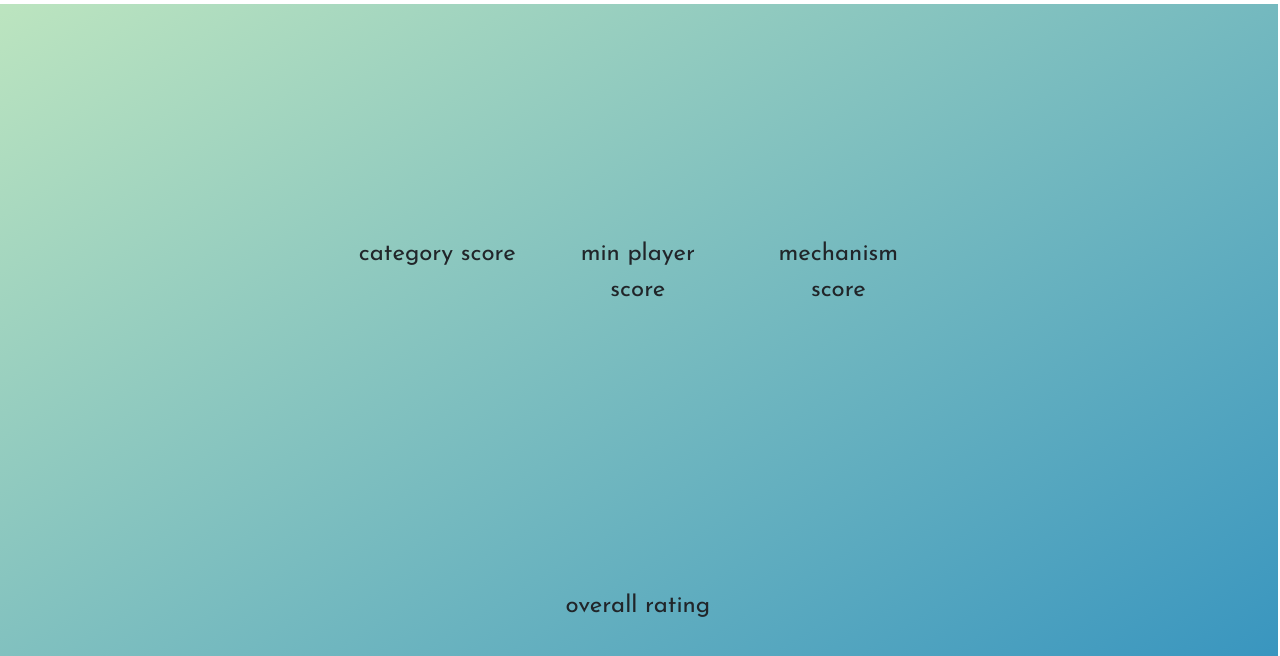
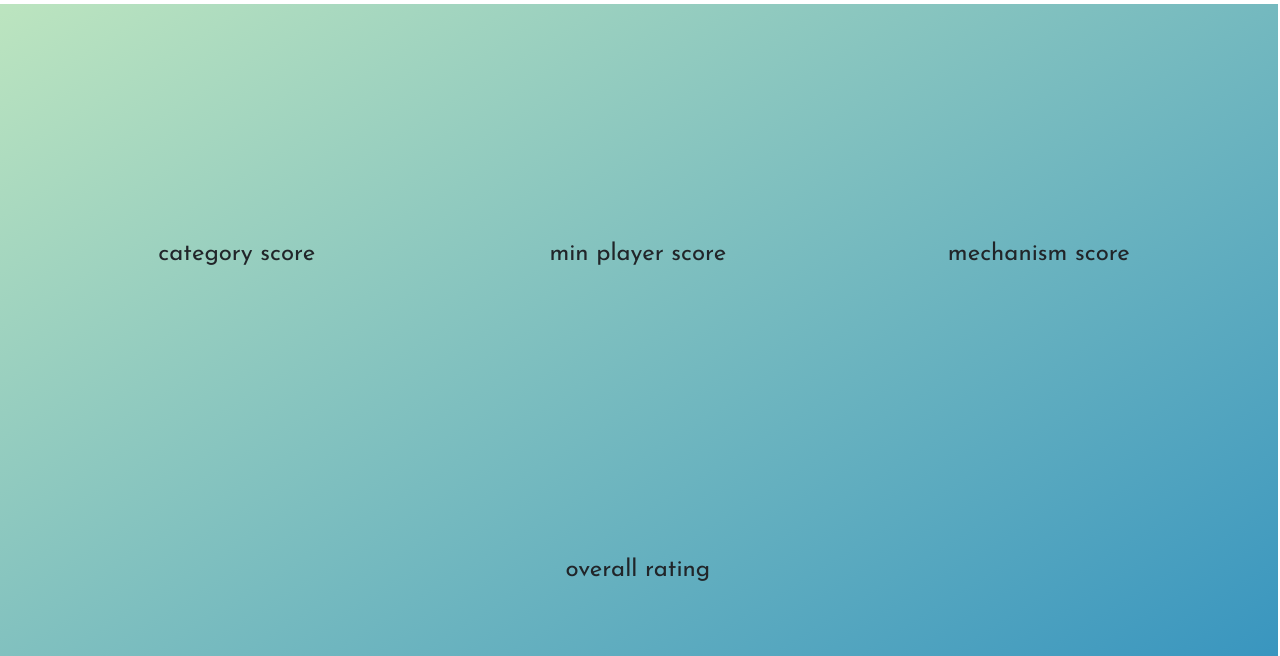
Before and after one commit to sangjunp4rk/boardgame_design_data_viz, a Flask app: page / in a window 1280 px wide. Shown: the part 5844-6500 px from the top of the page. Run offline with Flask 2, Linux system fonts and the light colour scheme; some libraries are stand-ins or nearby versions.

Commit message:
fixed missing html code

```diff
--- a/templates/main.html
+++ b/templates/main.html
@@ -534,39 +534,35 @@
     <div class="row panel" id="rating_panel">
       <div class="col-lg-12 inner_rating_div">
         <div class="row">
-          <div class="col-lg-2 offset-lg-1">
-          </div>
-          <div class="col-lg-2 sub_score">
+<!--           <div class="col-lg-2 offset-lg-1">
+          </div> -->
+          <div class="col-lg-4 sub_score">
             <div class="sub_score_number" id="category_score_number_id">
               &nbsp;
             </div>
-            <div class="sub_score_caption">
+            <div class="sub_score_caption" id="category_results_div">
               category score
             </div>
-
           </div>
-
-          <div class="col-lg-2 sub_score">
+          <div class="col-lg-4 sub_score">
             <div class="sub_score_number" id="players_score_number_id">
               &nbsp;
             </div>
-            <div class="sub_score_caption">
+            <div class="sub_score_caption" id="min_player_results_div">
               min player score
             </div>
           </div>
-
-          <div class="col-lg-2 sub_score">
+          <div class="col-lg-4 sub_score">
             <div class="sub_score_number" id="mechanism_score_number_id">
               &nbsp;
             </div>
-            <div class="sub_score_caption">
+            <div class="sub_score_caption" id="mechanism_results_div">
               mechanism score
             </div>
           </div>
           <div class="col-lg-2">
           </div>
         </div>
-
         <div class="row overall_rating_div">
           <div class="col-lg-12">
             <div class="overall_score_number" id="overall_score_number_id">
@@ -577,7 +573,6 @@
             </div>
           </div>
         </div>
-
         <div class="row">
           <div class="col-lg-12 score_button_div">
             <a>
```
